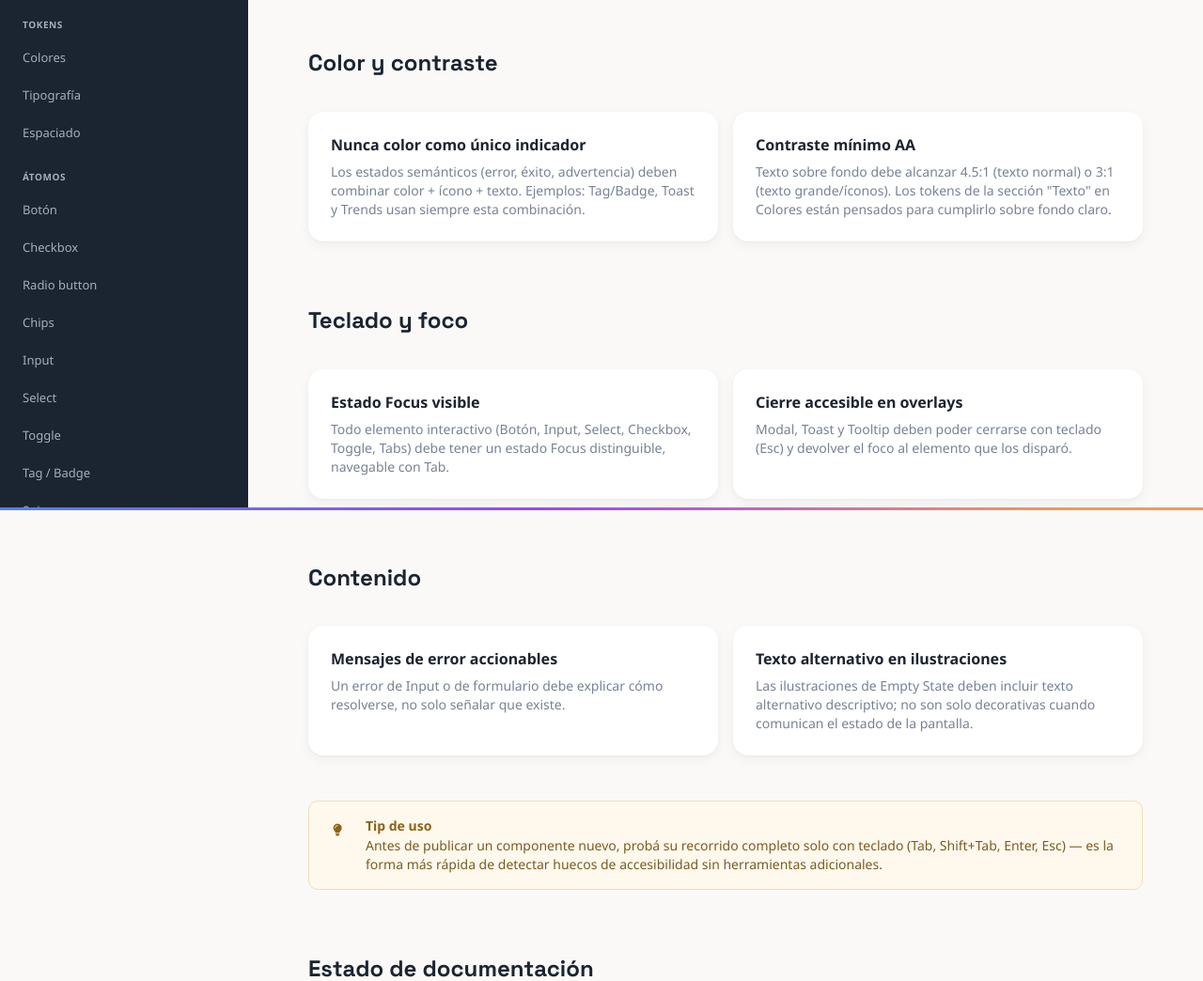
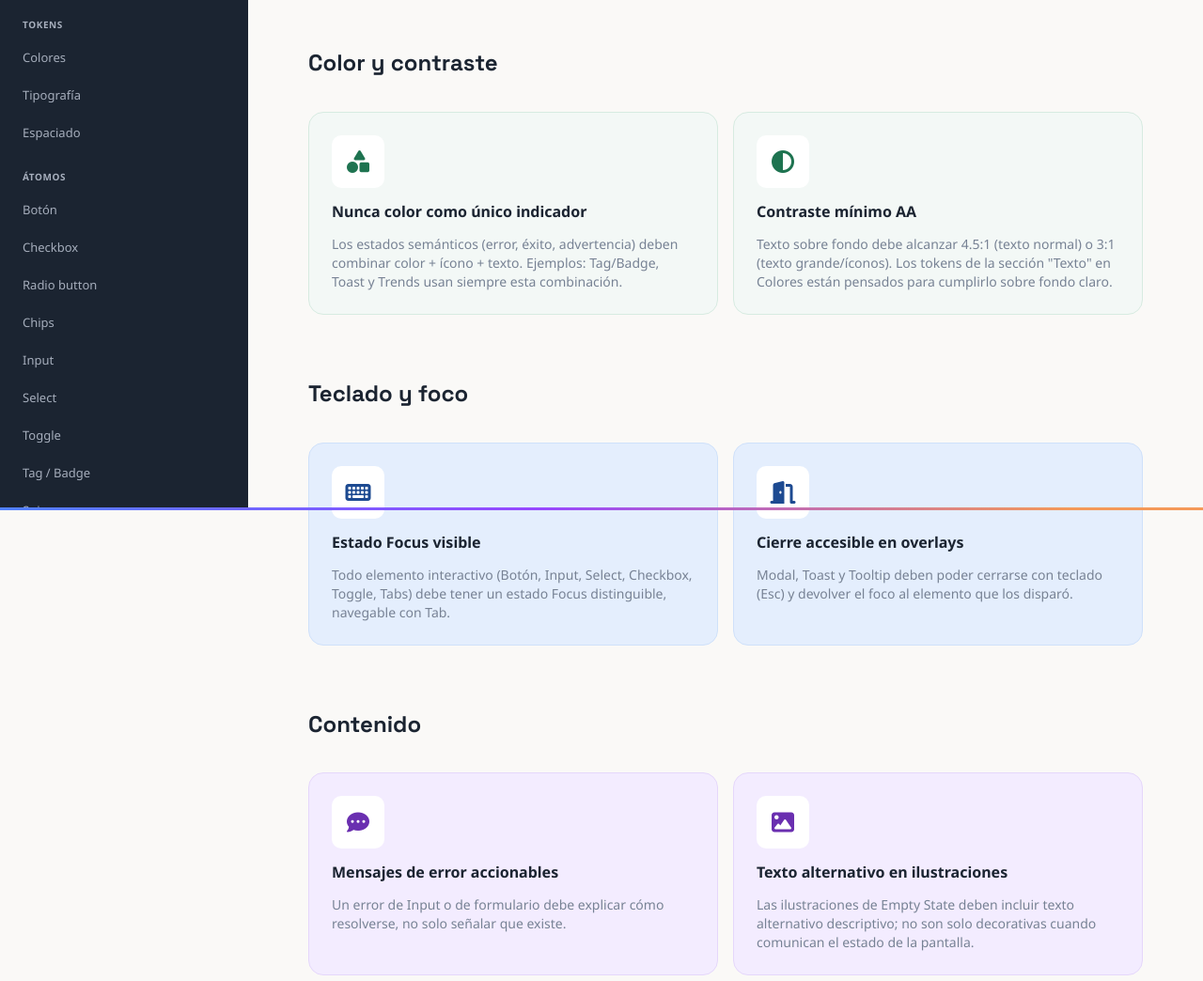
Before and after one commit to FrancescaCervesato/suelo, a plain HTML site: page accesibilidad.html in a window 1280 px wide. Shown: the part 257-1301 px from the top of the page at 94% size. Drawn offline with Linux system fonts and the light colour scheme.

Commit message:
Rediseñar cards de Accesibilidad: sin sombra, icono grande y color por seccion
Reemplaza .card por variantes locales .a11y-card sin box-shadow
(evita que parezcan clickeables), con un icono de 56px y un color
de fondo distinto por seccion (verde/azul/violeta), reutilizando
las mismas paletas ya usadas en atomo/molecula/fundamento.

```diff
--- a/accesibilidad.html
+++ b/accesibilidad.html
@@ -12,6 +12,18 @@
 <link rel="stylesheet" href="css/tokens.css" />
 <link rel="stylesheet" href="css/base.css" />
 <link rel="stylesheet" href="css/demo.css" />
+<style>
+  .a11y-card { border-radius: var(--radius-lg); padding: var(--space-15); display: flex; flex-direction: column; gap: 14px; border: 1px solid transparent; }
+  .a11y-card__icon { width: 56px; height: 56px; border-radius: var(--radius-md); background: #fff; display: flex; align-items: center; justify-content: center; font-size: 24px; flex-shrink: 0; }
+  .a11y-card__title { font-weight: 700; font-size: 16px; color: var(--texto-default); }
+  .a11y-card__desc { color: var(--texto-light-2); font-size: var(--body2-size); line-height: 20px; }
+  .a11y-card--verde { background: var(--elevacion-verde-bg); border-color: #d7ebe1; }
+  .a11y-card--verde .a11y-card__icon { color: var(--texto-status-verde); }
+  .a11y-card--azul { background: var(--elevacion-primario-light); border-color: #cfe1fa; }
+  .a11y-card--azul .a11y-card__icon { color: var(--color-primario-dark); }
+  .a11y-card--violeta { background: #f3ecff; border-color: #e5d7fb; }
+  .a11y-card--violeta .a11y-card__icon { color: #6a2fb0; }
+</style>
 </head>
 <body data-page="accesibilidad">
 <div class="app-shell">
@@ -36,13 +48,15 @@
       <section class="section">
         <h2 class="section-title">Color y contraste</h2>
         <div class="grid grid--2">
-          <div class="card">
-            <div class="card__title">Nunca color como único indicador</div>
-            <div class="card__desc">Los estados semánticos (error, éxito, advertencia) deben combinar color + ícono + texto. Ejemplos: Tag/Badge, Toast y Trends usan siempre esta combinación.</div>
+          <div class="a11y-card a11y-card--verde">
+            <span class="a11y-card__icon"><i class="fa-solid fa-shapes"></i></span>
+            <div class="a11y-card__title">Nunca color como único indicador</div>
+            <div class="a11y-card__desc">Los estados semánticos (error, éxito, advertencia) deben combinar color + ícono + texto. Ejemplos: Tag/Badge, Toast y Trends usan siempre esta combinación.</div>
           </div>
-          <div class="card">
-            <div class="card__title">Contraste mínimo AA</div>
-            <div class="card__desc">Texto sobre fondo debe alcanzar 4.5:1 (texto normal) o 3:1 (texto grande/íconos). Los tokens de la sección "Texto" en Colores están pensados para cumplirlo sobre fondo claro.</div>
+          <div class="a11y-card a11y-card--verde">
+            <span class="a11y-card__icon"><i class="fa-solid fa-circle-half-stroke"></i></span>
+            <div class="a11y-card__title">Contraste mínimo AA</div>
+            <div class="a11y-card__desc">Texto sobre fondo debe alcanzar 4.5:1 (texto normal) o 3:1 (texto grande/íconos). Los tokens de la sección "Texto" en Colores están pensados para cumplirlo sobre fondo claro.</div>
           </div>
         </div>
       </section>
@@ -50,13 +64,15 @@
       <section class="section">
         <h2 class="section-title">Teclado y foco</h2>
         <div class="grid grid--2">
-          <div class="card">
-            <div class="card__title">Estado Focus visible</div>
-            <div class="card__desc">Todo elemento interactivo (Botón, Input, Select, Checkbox, Toggle, Tabs) debe tener un estado Focus distinguible, navegable con Tab.</div>
+          <div class="a11y-card a11y-card--azul">
+            <span class="a11y-card__icon"><i class="fa-solid fa-keyboard"></i></span>
+            <div class="a11y-card__title">Estado Focus visible</div>
+            <div class="a11y-card__desc">Todo elemento interactivo (Botón, Input, Select, Checkbox, Toggle, Tabs) debe tener un estado Focus distinguible, navegable con Tab.</div>
           </div>
-          <div class="card">
-            <div class="card__title">Cierre accesible en overlays</div>
-            <div class="card__desc">Modal, Toast y Tooltip deben poder cerrarse con teclado (Esc) y devolver el foco al elemento que los disparó.</div>
+          <div class="a11y-card a11y-card--azul">
+            <span class="a11y-card__icon"><i class="fa-solid fa-door-open"></i></span>
+            <div class="a11y-card__title">Cierre accesible en overlays</div>
+            <div class="a11y-card__desc">Modal, Toast y Tooltip deben poder cerrarse con teclado (Esc) y devolver el foco al elemento que los disparó.</div>
           </div>
         </div>
       </section>
@@ -64,13 +80,15 @@
       <section class="section">
         <h2 class="section-title">Contenido</h2>
         <div class="grid grid--2">
-          <div class="card">
-            <div class="card__title">Mensajes de error accionables</div>
-            <div class="card__desc">Un error de Input o de formulario debe explicar cómo resolverse, no solo señalar que existe.</div>
+          <div class="a11y-card a11y-card--violeta">
+            <span class="a11y-card__icon"><i class="fa-solid fa-comment-dots"></i></span>
+            <div class="a11y-card__title">Mensajes de error accionables</div>
+            <div class="a11y-card__desc">Un error de Input o de formulario debe explicar cómo resolverse, no solo señalar que existe.</div>
           </div>
-          <div class="card">
-            <div class="card__title">Texto alternativo en ilustraciones</div>
-            <div class="card__desc">Las ilustraciones de Empty State deben incluir texto alternativo descriptivo; no son solo decorativas cuando comunican el estado de la pantalla.</div>
+          <div class="a11y-card a11y-card--violeta">
+            <span class="a11y-card__icon"><i class="fa-solid fa-image"></i></span>
+            <div class="a11y-card__title">Texto alternativo en ilustraciones</div>
+            <div class="a11y-card__desc">Las ilustraciones de Empty State deben incluir texto alternativo descriptivo; no son solo decorativas cuando comunican el estado de la pantalla.</div>
           </div>
         </div>
       </section>
```
